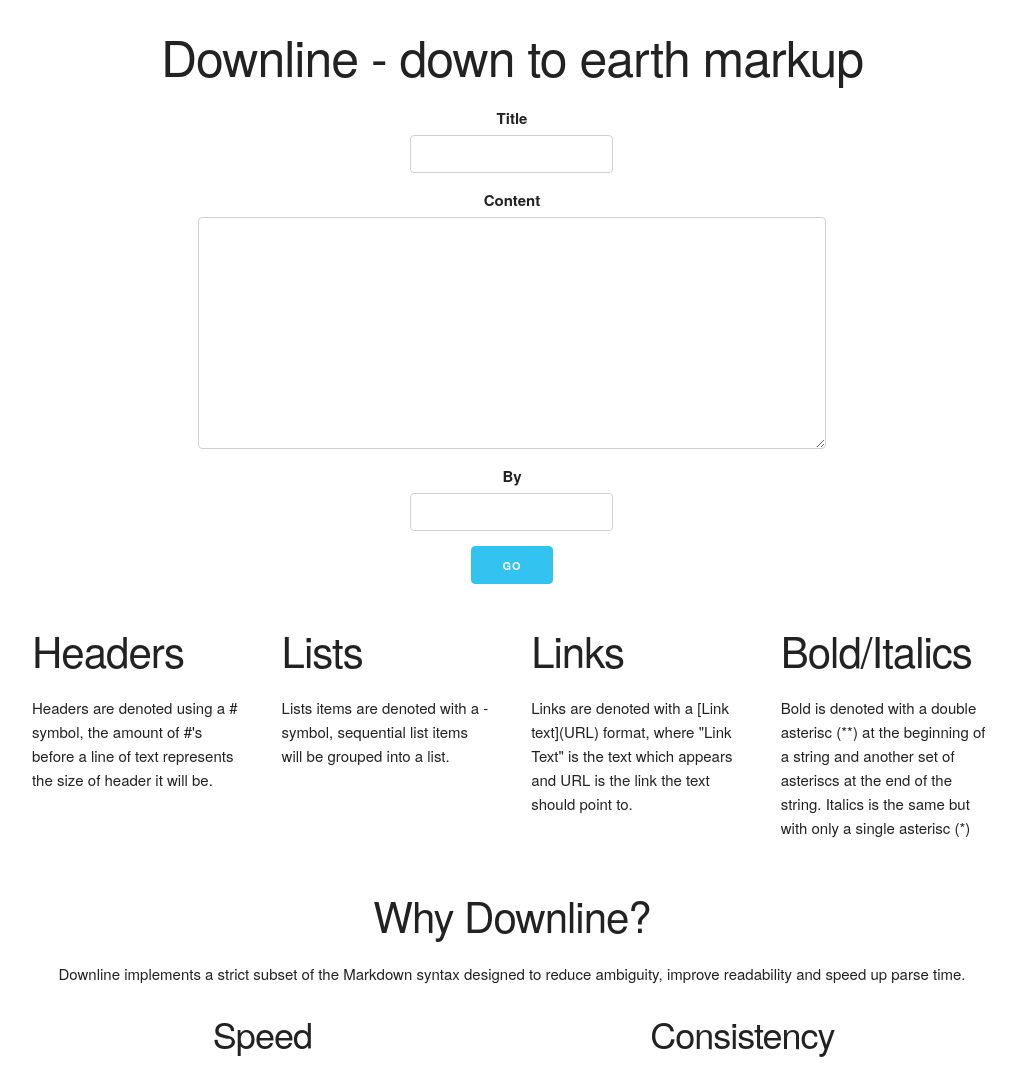
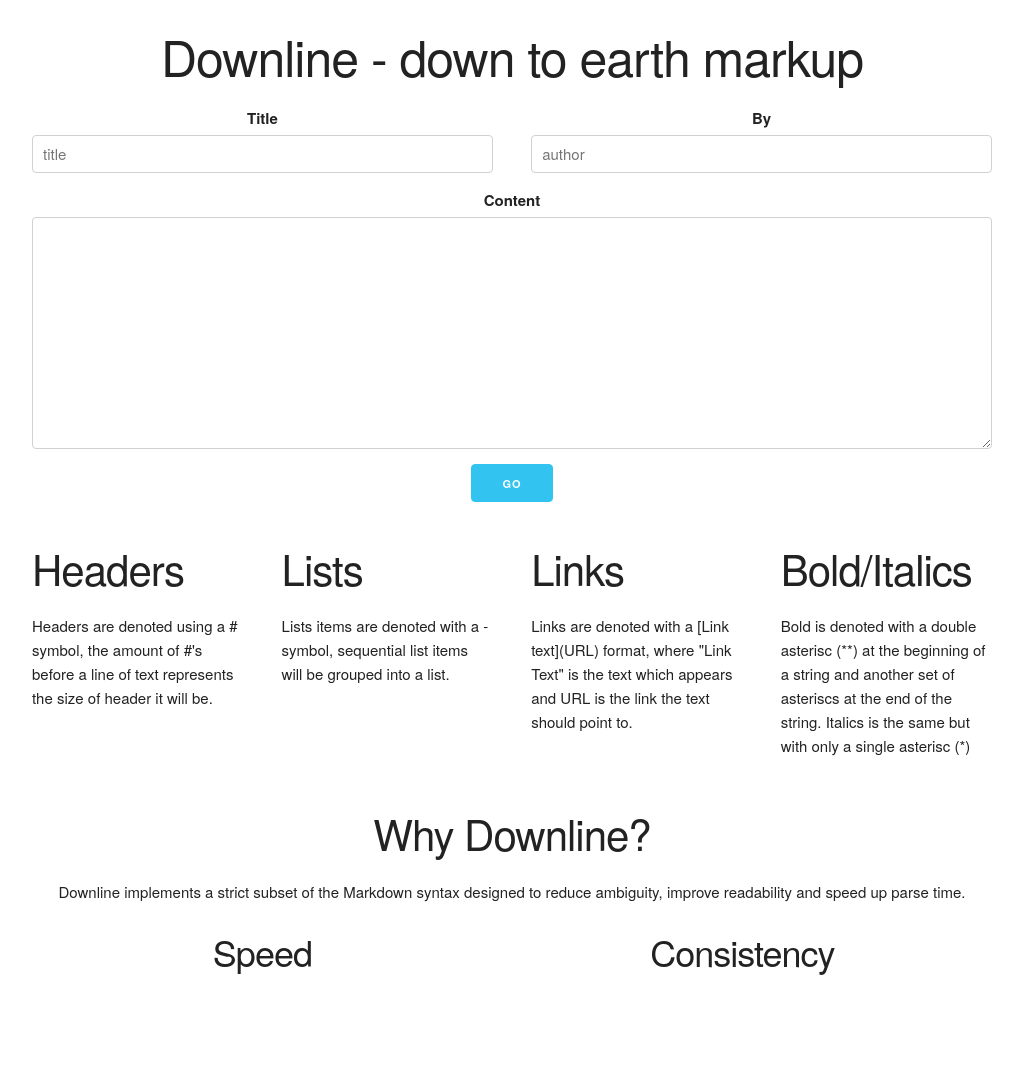
Before and after one commit to paked/down, a website: page cmd/static/index.html in a window 1280 px wide. Shown: the whole page, without its empty margins (128-1151 px from the left). After the commit the page ends 996 px from the top, so only its background shows below. Drawn offline with nearby package versions, Linux system fonts and the light colour scheme.

Commit message:
cmd/static/index: proper author

```diff
--- a/cmd/static/index.html
+++ b/cmd/static/index.html
@@ -15,20 +15,25 @@
 				</div>
 			</div>
 
-			<div class="row">
-				<div class="eight columns offset-by-two">
-					<form action="/new_content" method="POST" class="center">
-						<label for="title">Title</label>
-						<input type="text" id="title" name="title" palceholder="title">
+			<form action="/new_content" method="POST" class="center">
+				<div class="row">
+					<div class="six columns">
+							<label for="title">Title</label>
+							<input type="text" placeholder="title" class="u-full-width" id="title" name="title" palceholder="title"/>
+					</div>
+
+					<div class="six columns">
+							<label for="by">By</label>
+							<input type="text" class="u-full-width" id="by" name="by" palceholder="by" placeholder="author"/>
+					</div>
+				</div>
+				<div class="row">
 						<label for="content">Content</label>
 						<textarea name="content" id="content" cols="30" rows="10" class="u-full-width"></textarea>
-						<label for="by">By</label>
-						<input type="text" id="by" name="by" palceholder="by">
 						<br>
 
 						<input class="button-primary" type="submit" value="Go"/>
-					</form>
-				</div>
+				</form>
 
 				<div class="two columns">
 
```
